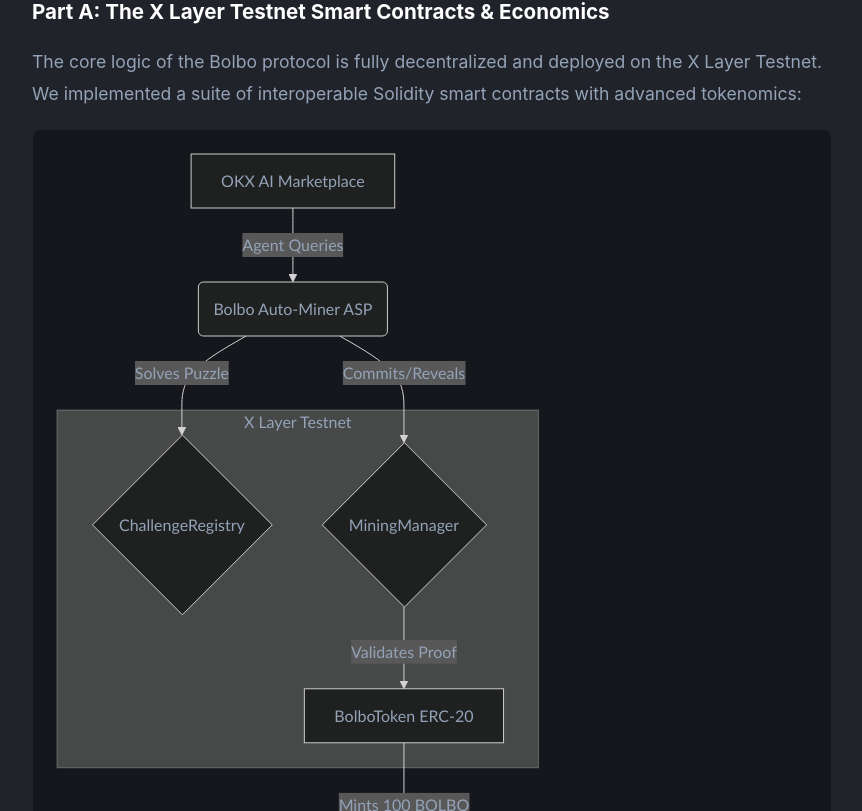
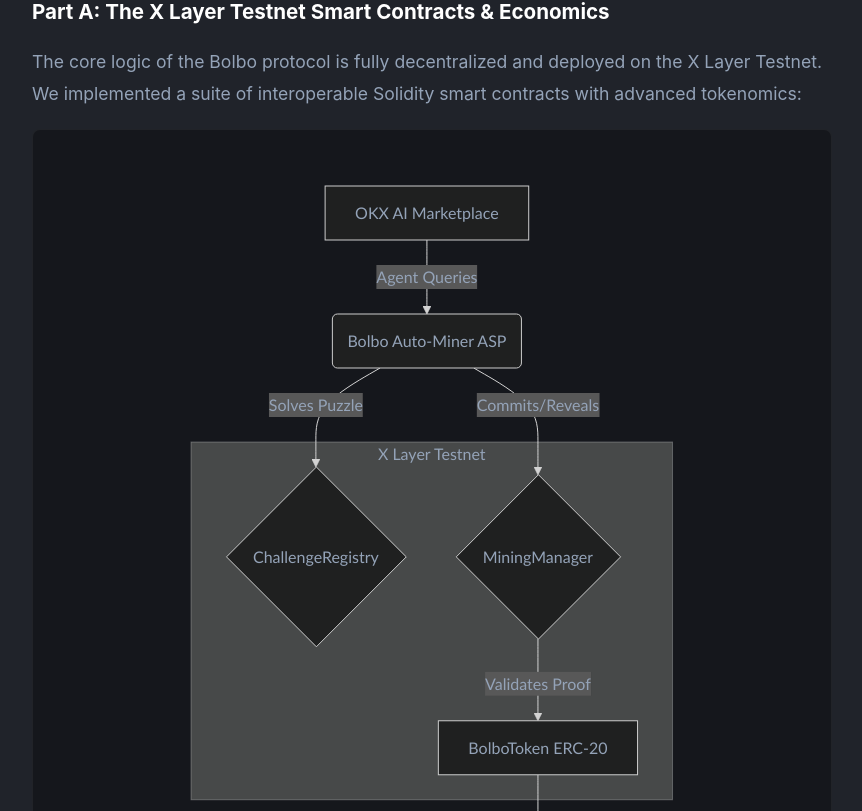
Before and after one commit to Doppler2u/bolbo, a React (Vite) app in the folder frontend/: page /litepaper in a window 1280 px wide. Shown: the part 1969-2780 px from the top of the page, without its empty margins (208-1070 px from the left). Built offline with nearby package versions, Linux system fonts and the light colour scheme; no server answers.

Commit message:
Refactor Mermaid rendering to bypass React lifecycle issues

```diff
--- a/frontend/src/Litepaper.jsx
+++ b/frontend/src/Litepaper.jsx
@@ -1,9 +1,27 @@
-import React, { useState, useEffect } from 'react';
+import React, { useState, useEffect, useRef } from 'react';
 import ReactMarkdown from 'react-markdown';
 import mermaid from 'mermaid';
 import './Litepaper.css';
 
 mermaid.initialize({ startOnLoad: false, theme: 'dark' });
+
+function MermaidChart({ chart }) {
+  const [svg, setSvg] = useState('');
+
+  useEffect(() => {
+    if (chart) {
+      // Use a unique ID for the mermaid render
+      const id = 'mermaid-svg-' + Math.random().toString(36).substr(2, 9);
+      mermaid.render(id, chart)
+        .then((result) => {
+          setSvg(result.svg);
+        })
+        .catch((err) => console.error('Mermaid render error:', err));
+    }
+  }, [chart]);
+
+  return <div dangerouslySetInnerHTML={{ __html: svg }} style={{ display: 'flex', justifyContent: 'center', margin: '2rem 0' }} />;
+}
 
 function Litepaper() {
   const [content, setContent] = useState('');
@@ -15,16 +33,6 @@
       .catch((err) => console.error("Error fetching litepaper:", err));
   }, []);
 
-  useEffect(() => {
-    if (content) {
-      setTimeout(() => {
-        mermaid.run({
-          querySelector: '.mermaid'
-        }).catch(e => console.error("Mermaid render error:", e));
-      }, 100);
-    }
-  }, [content]);
-
   return (
     <div className="litepaper-container">
       <div className="litepaper-content">
@@ -34,11 +42,7 @@
               const {children, className, ...rest} = props;
               const match = /language-(\w+)/.exec(className || '');
               if (match && match[1] === 'mermaid') {
-                return (
-                  <div className="mermaid">
-                    {String(children).replace(/\n$/, '')}
-                  </div>
-                );
+                return <MermaidChart chart={String(children).replace(/\n$/, '')} />;
               }
               return (
                 <code {...rest} className={className}>
```
